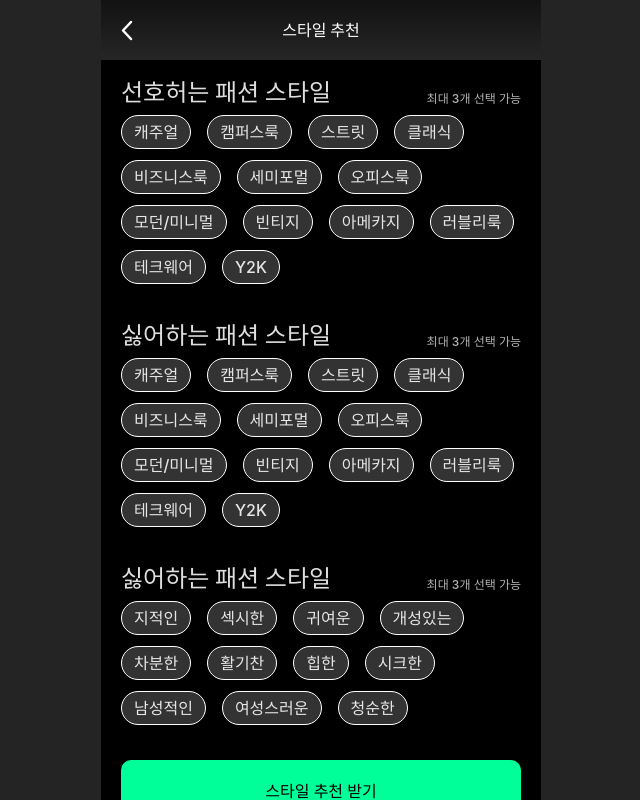
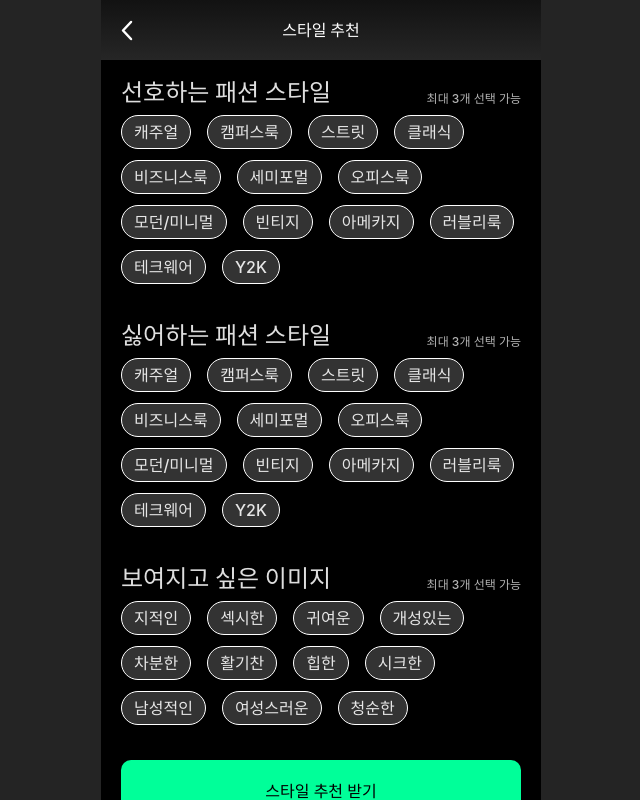
Before and after one commit to TeamMody/mody-front, a React (Vite) app: page /style-survey in a window 1280 px wide. Shown: the whole page, without its empty margins (319-959 px from the left). Built offline with nearby package versions, Linux system fonts and the light colour scheme.

Commit message:
Update StyleSurveyPage.tsx

```diff
--- a/src/pages/home/ui/StyleSurveyPage.tsx
+++ b/src/pages/home/ui/StyleSurveyPage.tsx
@@ -21,9 +21,9 @@ export const StyleSurveyPage = () => {
     <Wrapper>
       <AppBar leftHeaderAction={leftHeaderAction} title="스타일 추천" />
       <KeywordsContainer>
-        <StyleSurvey title='선호허는 패션 스타일' keywords={keywords} />
+        <StyleSurvey title='선호하는 패션 스타일' keywords={keywords} />
         <StyleSurvey title='싫어하는 패션 스타일' keywords={keywords} />
-        <StyleSurvey title='싫어하는 패션 스타일' keywords={styleKeywords} />
+        <StyleSurvey title='보여지고 싶은 이미지' keywords={styleKeywords} />
         <CustomButton label='스타일 추천 받기' onClick={handleNavigate} active={true} paddingTop='19px' paddingBottom='19px' />
       </KeywordsContainer>
     </Wrapper>
```
